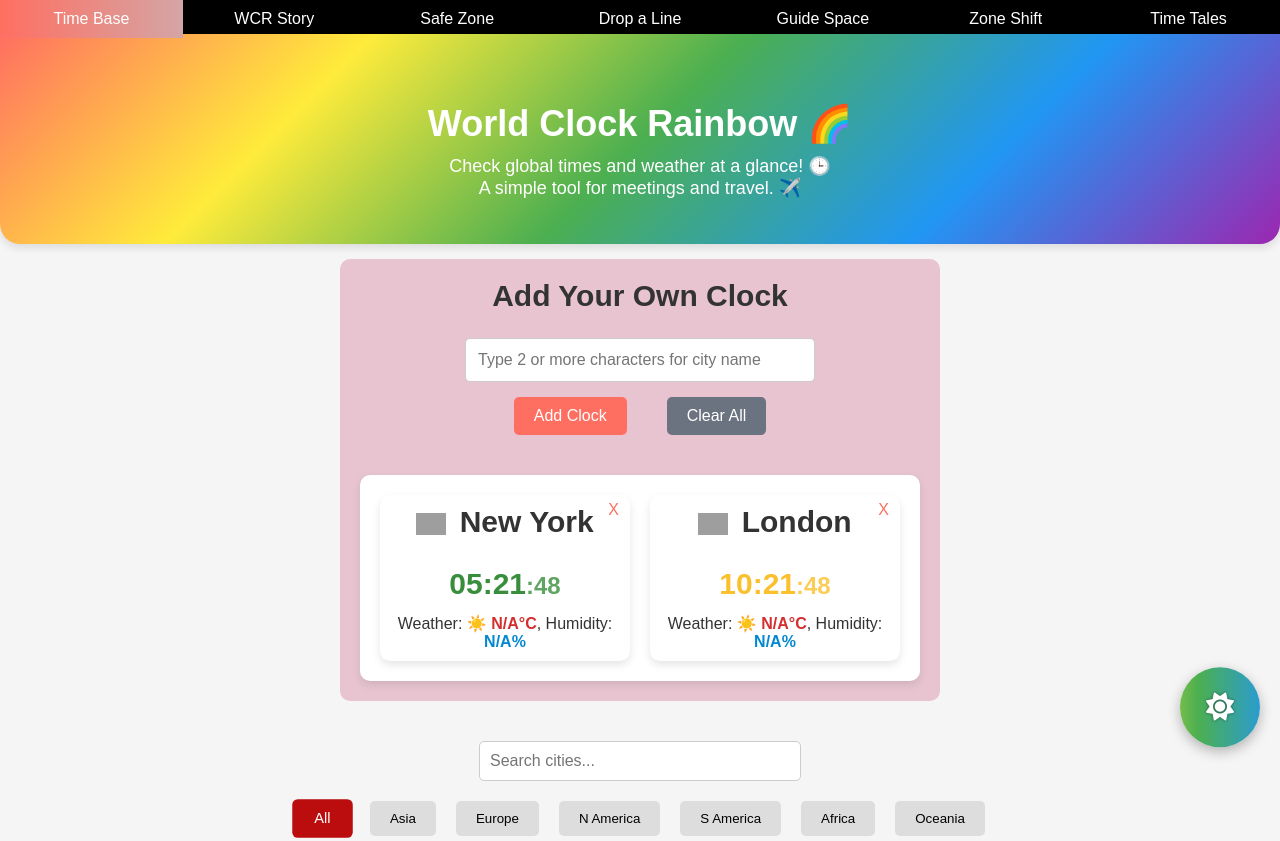
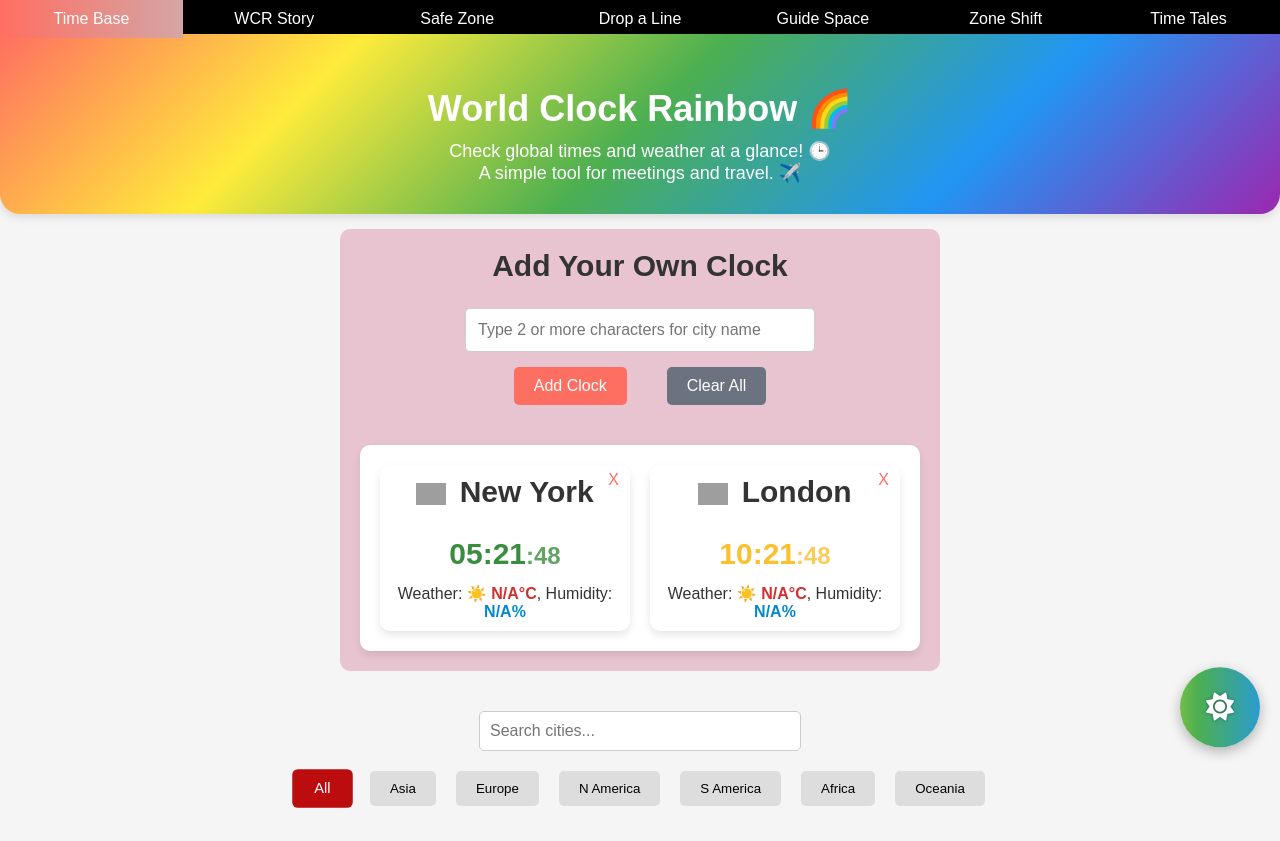
Before and after one commit to jsk0109/worldclockrain, a plain HTML site: page public/index.html in a window 1280 px wide. Shown: the top 841 px of the page. Drawn offline with Linux system fonts and the light colour scheme; no server answers; grey boxes are pictures that could not be loaded.

Commit message:
Update global.css

```diff
--- a/public/css/global.css
+++ b/public/css/global.css
@@ -85,7 +85,7 @@ nav ul li a.active {
     display: flex;
     flex-direction: column;
     justify-content: center;
-    min-height: 150px;
+    min-height: 120px;
 }
 
 .hero-section h1 {
```
